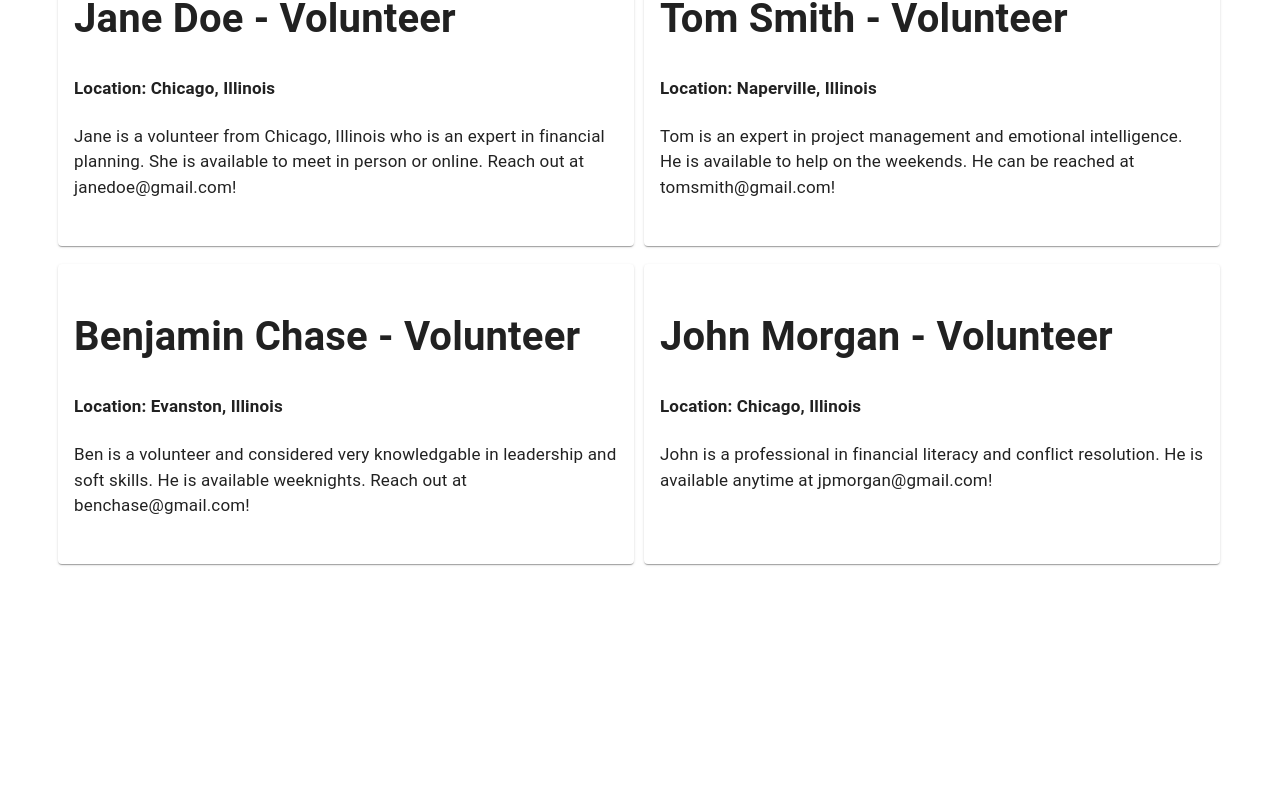
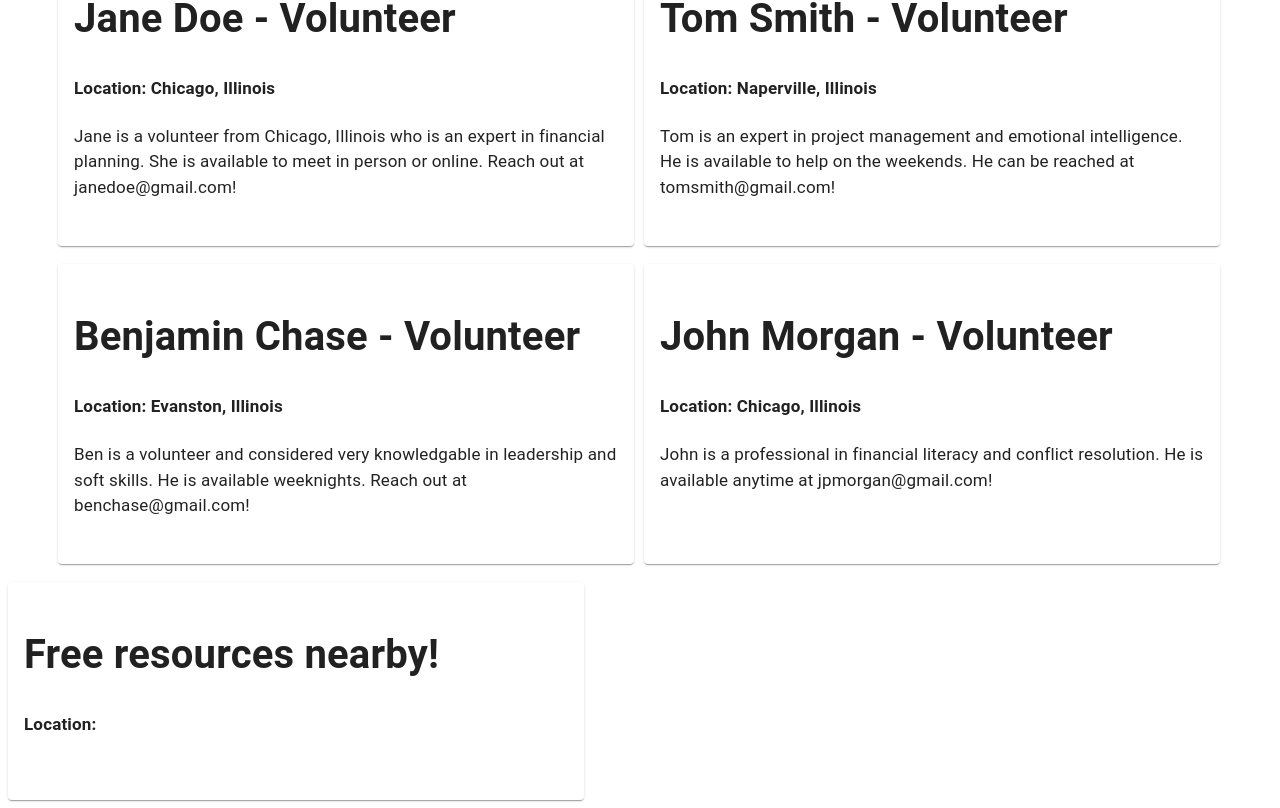
Before and after one commit to gagank02/legacy-builders-portal, a Next.js app in the folder client/: page /resources in a window 1280 px wide. Shown: the part 322-1130 px from the top of the page. Before the commit the page ends 894 px from the top, so only its background shows below. Built offline with nearby package versions, Linux system fonts and the light colour scheme.

Commit message:
Looking to hit mvp by providing local, free resourcess

```diff
--- /dev/null
+++ b/client/components/MuiNearbyCard.jsx
@@ -0,0 +1,30 @@
+import * as React from 'react';
+import Box from '@mui/material/Box';
+import Card from '@mui/material/Card';
+import CardActions from '@mui/material/CardActions';
+import CardContent from '@mui/material/CardContent';
+import Button from '@mui/material/Button';
+import Typography from '@mui/material/Typography';
+import MuiButton from './MuiButton';
+
+export default function MuiNearbyCard() {
+    return (
+      <Card sx={{ width: "45vw"}}>
+        <CardContent>
+          <Typography sx={{ fontSize: 20 }} color="text" gutterBottom>
+            <h1>Free resources nearby!</h1>
+          </Typography>
+          <Typography sx={{ fontSize: 17 }} color="text" gutterBottom>
+            <h4>Location:</h4>
+          </Typography>
+          <Typography sx={{ fontSize: 17 }} color="text-secondary" gutterBottom>
+
+          </Typography>
+
+        </CardContent>
+        <CardActions>
+          <Button size="small"></Button>
+        </CardActions>
+      </Card>
+    );
+  }
--- a/client/pages/community.js
+++ b/client/pages/community.js
@@ -113,9 +113,9 @@ export default function Community() {
   const [title, setTitle] = useState('');
   const [showCreatePost, setShowCreatePost] = useState(false);
   const [posts, setPosts] = useState([
-    {header:'Blockchain developers best practices on innovation chain', firstName:'first', lastName:'last', tag:'Finance'},
-    {header:'OnePay - Online Payment Processing App', firstName:'another', lastName:'name', tag:'Payment'},
-    {header:'The 4-step SEO framework that led to a 1000% increase in traffic', firstName:'something', lastName:'else', tag:'Traffic'}
+    {header:'Blockchain developers best practices on innovation chain', firstName:'Jane', lastName:'Doe', tag:'Finance'},
+    {header:'OnePay - Online Payment Processing App', firstName:'Tom', lastName:'Smith', tag:'Payment'},
+    {header:'The 4-step SEO framework that led to a 1000% increase in traffic', firstName:'John', lastName:'Morgan', tag:'Traffic'}
   ]
   );
 
--- a/client/pages/resources.js
+++ b/client/pages/resources.js
@@ -1,5 +1,6 @@
 import Navbar from '../components/Navbar'
 import MuiResourceCard from '../components/MuiResourceCard';
+import MuiNearbyCard from '../components/MuiNearbyCard';
 
 const Resources = () => {
     const volunteers = [
@@ -31,6 +32,12 @@ const Resources = () => {
                 <MuiResourceCard firstName={volunteers[3].firstName} lastName={volunteers[3].lastName} location={volunteers[3].location} description={volunteers[3].description}></MuiResourceCard>
             </div>
 
+            <br></br>
+
+            <div className='other-resources'>
+                <MuiNearbyCard></MuiNearbyCard>
+            </div>
+
         </div>
         </>
      );
```
